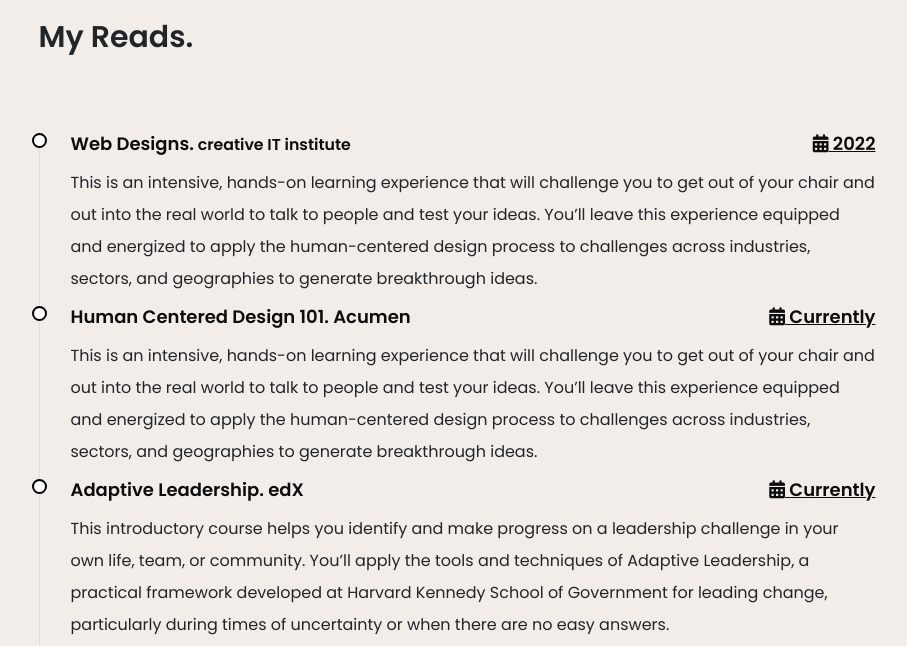
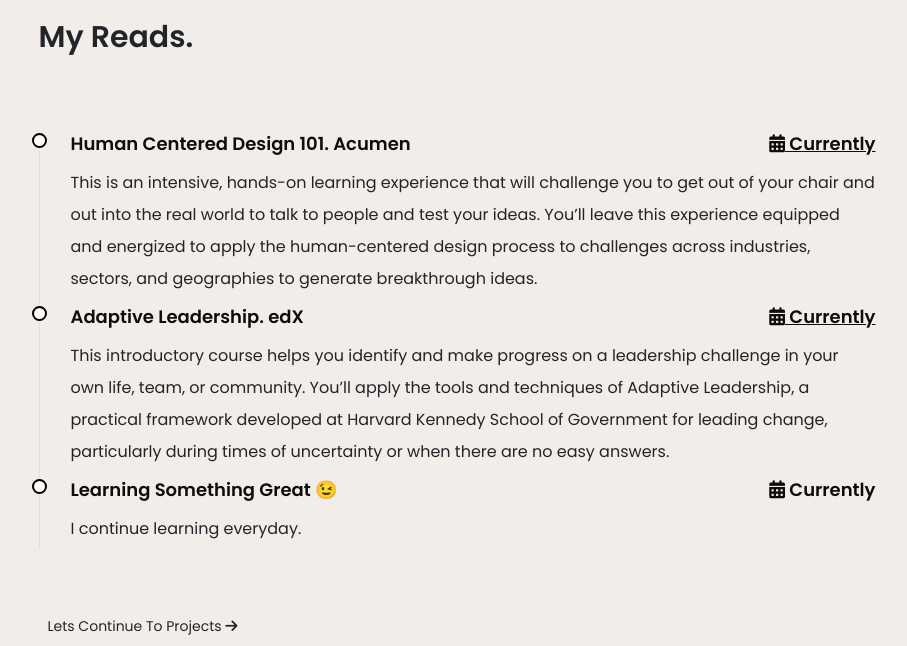
Before and after one commit to MirFaisal/mir-faisal-portfolio, a plain HTML site: page about.html in a window 1280 px wide. Shown: the part 820-1466 px from the top of the page, without its empty margins (183-1090 px from the left). Drawn offline with nearby package versions, Linux system fonts and the light colour scheme.

Commit message:
fix: comment out list item in "My Reads" section for clarity and future updates

```diff
--- a/about.html
+++ b/about.html
@@ -204,7 +204,7 @@
                </ul>
                <h4>My Reads.</h4>
                <ul class="article position-relative">
-                  <li class="mb-2" itemscope itemtype="http://schema.org/CreativeWork">
+                  <!-- <li class="mb-2" itemscope itemtype="http://schema.org/CreativeWork">
                      <a
                         class="d-block d-lg-inline"
                         itemprop="url"
@@ -222,7 +222,7 @@
                         process to challenges across industries, sectors, and geographies to generate
                         breakthrough ideas.
                      </p>
-                  </li>
+                  </li> -->
                   <li class="mb-2" itemscope itemtype="http://schema.org/CreativeWork">
                      <a
                         class="d-block d-lg-inline"
```
